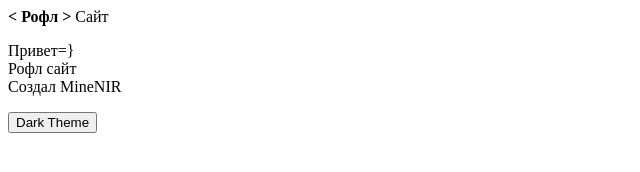
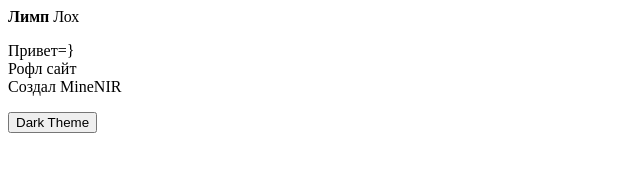
Before and after one commit to MineNIR-Official/rofl-proekt-fneufj, a plain HTML site: page index.html in a window 1280 px wide. Shown: the full height of the page, 0-640 px from the left. Drawn offline with Linux system fonts and the light colour scheme; a web font is replaced by a local one.

Commit message:
Update index.html

```diff
--- a/index.html
+++ b/index.html
@@ -7,11 +7,11 @@
     <body>
         <div class='logo'>
             <b>
-                <span class='brackets left'><</span>
-                <span>Рофл</span>
-                <span class='brackets right'>></span>
+                <span class='brackets left'></span>
+                <span>Лимп</span>
+                <span class='brackets right'></span>
             </b>
-            Сайт
+            Лох
         </div>
 
         <p class='sample'>Привет=} <br>Рофл сайт <br>Создал MineNIR</p>
```
